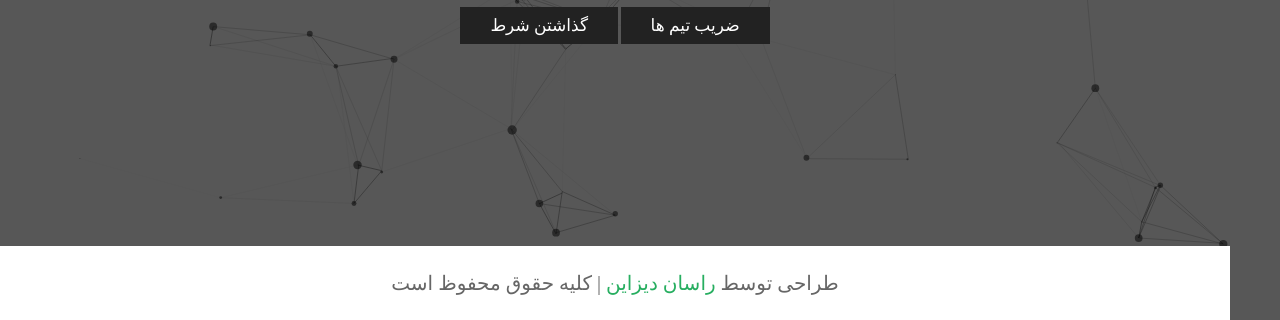
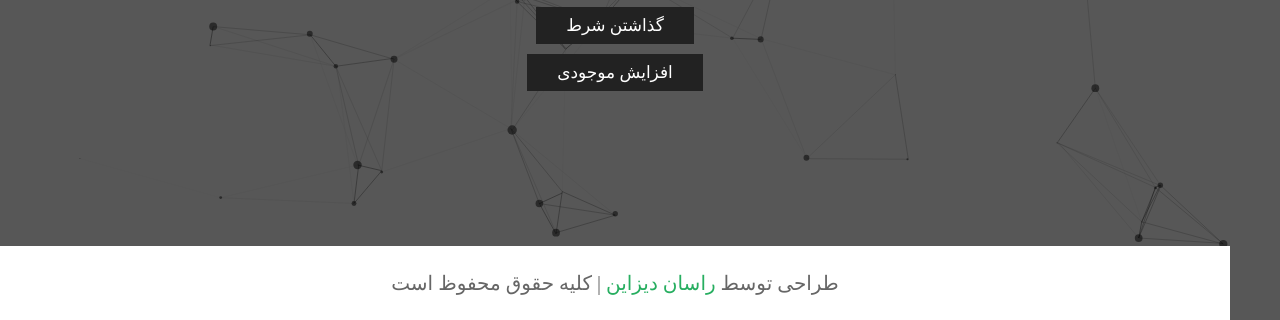
Before and after one commit to Rasandesign/bet, a plain HTML site: page index.html in a window 1280 px wide. Shown: the part 554-874 px from the top of the page. Drawn offline with nearby package versions, Linux system fonts and the light colour scheme; a web font is replaced by a local one.

Commit message:
Update index.html

```diff
--- a/index.html
+++ b/index.html
@@ -32,7 +32,10 @@
         <h3> Rasbet  <span>Iran2027</span> </h3>
         <p> i am a <span class="typing-text"> online bet </span> </p>
         <a href="bet.html" class="btn">ضریب تیم ها</a>
+    </br>
         <a href="occ.html" class="btn"> گذاشتن شرط </a>
+    </br>
+        <a href="ott.html" class="btn"> افزایش موجودی </a>
     </div>
 
 </section>
```
